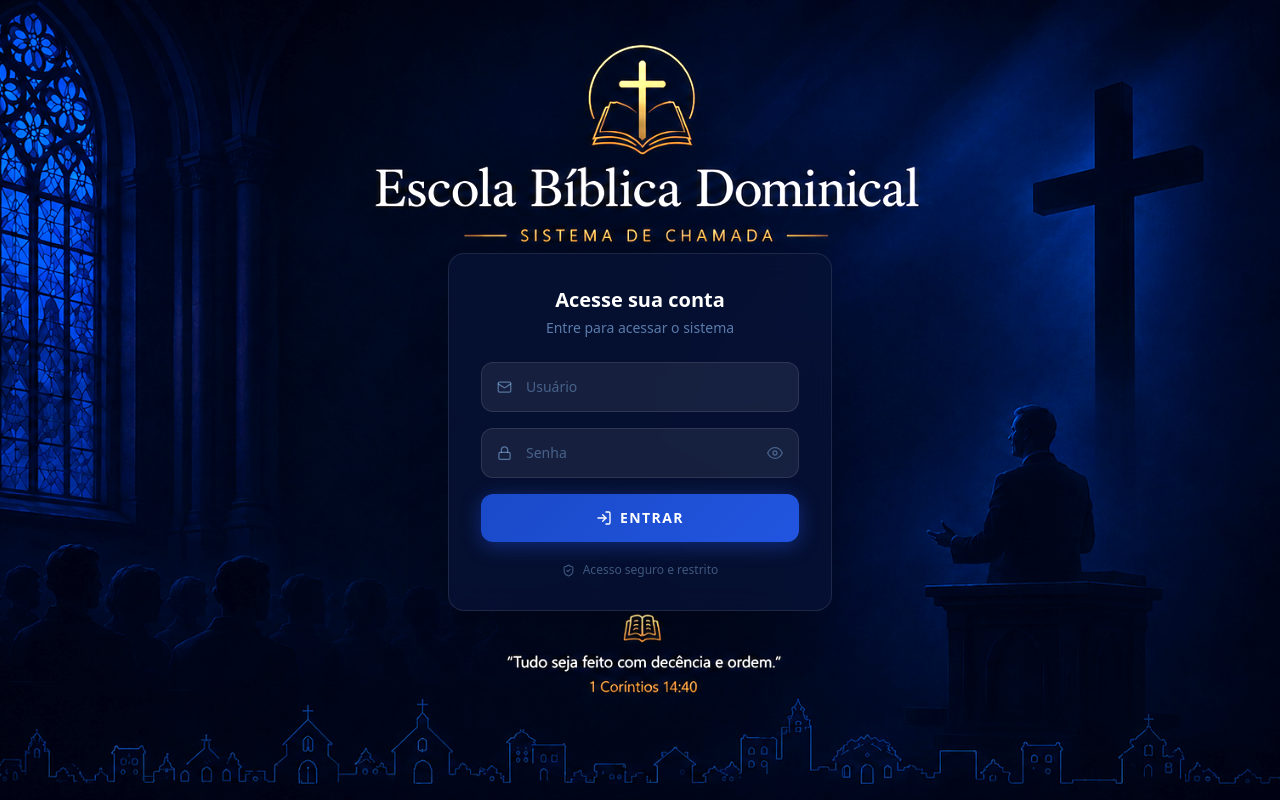
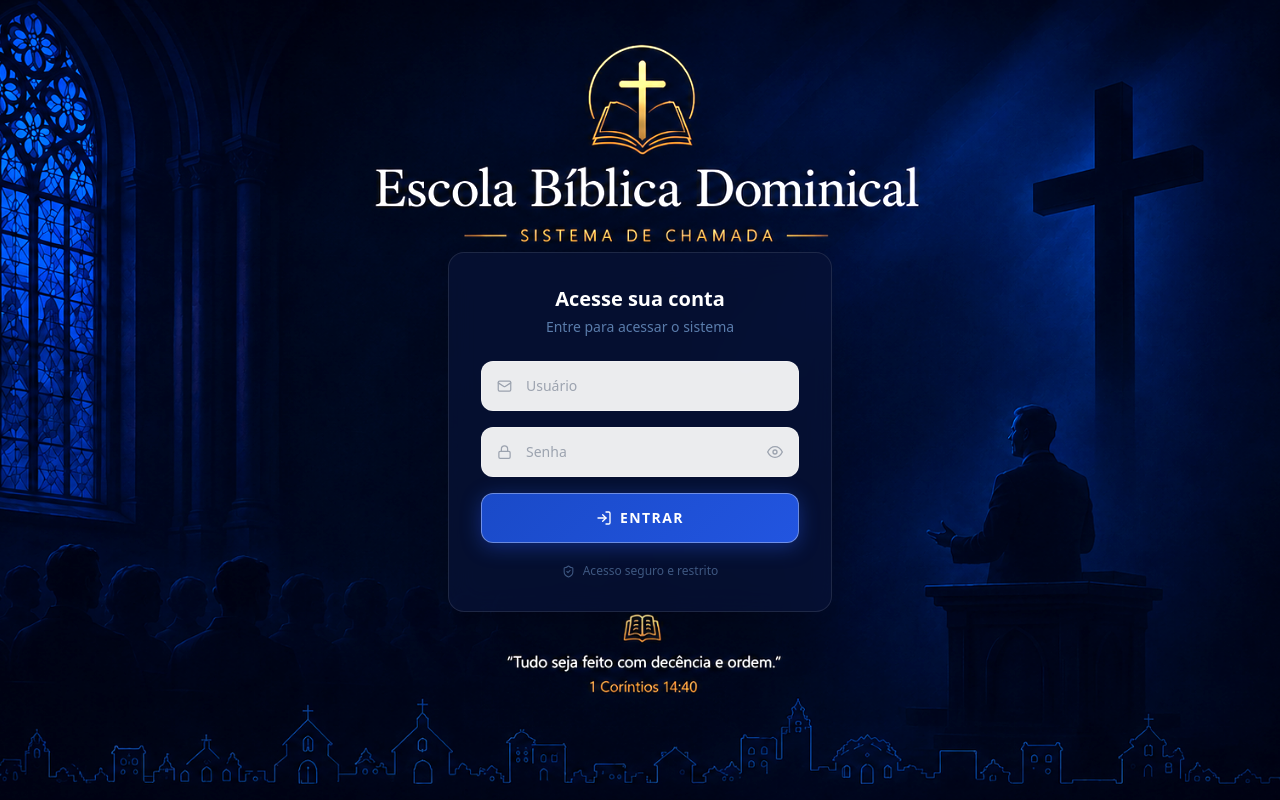
Before and after one commit to primeiro0427-afk/chamada-dashboard, a React (Vite) app: page / in a window 1280 px wide. Built offline with nearby package versions, Linux system fonts and the light colour scheme; no server answers.

Commit message:
fix: inputs brancos com texto escuro e borda fina no botão entrar

```diff
--- a/src/pages/Login.jsx
+++ b/src/pages/Login.jsx
@@ -34,25 +34,25 @@ export default function Login() {
 
           <form onSubmit={handleEntrar} className="space-y-4">
             <div className="relative">
-              <Mail size={15} className="absolute left-4 top-1/2 -translate-y-1/2 text-blue-300/50" />
+              <Mail size={15} className="absolute left-4 top-1/2 -translate-y-1/2 text-gray-400" />
               <input
                 type="email" value={email} onChange={e => setEmail(e.target.value)}
                 placeholder="Usuário" required
-                className="w-full rounded-xl pl-11 pr-4 py-3.5 text-white text-sm placeholder-blue-300/40 border border-white/10 focus:outline-none focus:border-[#c8a84b]/60 transition"
-                style={{ background: 'rgba(255,255,255,0.07)' }}
+                className="w-full rounded-xl pl-11 pr-4 py-3.5 text-gray-800 text-sm placeholder-gray-400 border border-white/30 focus:outline-none focus:border-[#c8a84b]/80 transition"
+                style={{ background: 'rgba(255,255,255,0.92)' }}
               />
             </div>
 
             <div className="relative">
-              <Lock size={15} className="absolute left-4 top-1/2 -translate-y-1/2 text-blue-300/50" />
+              <Lock size={15} className="absolute left-4 top-1/2 -translate-y-1/2 text-gray-400" />
               <input
                 type={showSenha ? 'text' : 'password'} value={senha} onChange={e => setSenha(e.target.value)}
                 placeholder="Senha" required
-                className="w-full rounded-xl pl-11 pr-11 py-3.5 text-white text-sm placeholder-blue-300/40 border border-white/10 focus:outline-none focus:border-[#c8a84b]/60 transition"
-                style={{ background: 'rgba(255,255,255,0.07)' }}
+                className="w-full rounded-xl pl-11 pr-11 py-3.5 text-gray-800 text-sm placeholder-gray-400 border border-white/30 focus:outline-none focus:border-[#c8a84b]/80 transition"
+                style={{ background: 'rgba(255,255,255,0.92)' }}
               />
               <button type="button" onClick={() => setShowSenha(s => !s)}
-                className="absolute right-4 top-1/2 -translate-y-1/2 text-blue-300/40 hover:text-blue-300 transition">
+                className="absolute right-4 top-1/2 -translate-y-1/2 text-gray-400 hover:text-gray-600 transition">
                 {showSenha
                   ? <svg width="16" height="16" viewBox="0 0 24 24" fill="none" stroke="currentColor" strokeWidth="2"><path d="M17.94 17.94A10.07 10.07 0 0 1 12 20c-7 0-11-8-11-8a18.45 18.45 0 0 1 5.06-5.94"/><path d="M9.9 4.24A9.12 9.12 0 0 1 12 4c7 0 11 8 11 8a18.5 18.5 0 0 1-2.16 3.19"/><line x1="1" y1="1" x2="23" y2="23"/></svg>
                   : <svg width="16" height="16" viewBox="0 0 24 24" fill="none" stroke="currentColor" strokeWidth="2"><path d="M1 12s4-8 11-8 11 8 11 8-4 8-11 8-11-8-11-8z"/><circle cx="12" cy="12" r="3"/></svg>
@@ -68,7 +68,7 @@ export default function Login() {
 
             <button type="submit" disabled={loading}
               className="w-full py-3.5 rounded-xl font-bold text-white text-sm tracking-widest uppercase flex items-center justify-center gap-2 mt-1 transition disabled:opacity-60"
-              style={{ background: 'linear-gradient(135deg, #1a4ac8, #2255e0)', boxShadow: '0 4px 20px rgba(30,80,220,0.45)' }}
+              style={{ background: 'linear-gradient(135deg, #1a4ac8, #2255e0)', boxShadow: '0 4px 20px rgba(30,80,220,0.45)', border: '1px solid rgba(255,255,255,0.35)' }}
             >
               <LogIn size={16} />
               {loading ? 'Entrando...' : 'Entrar'}
```
